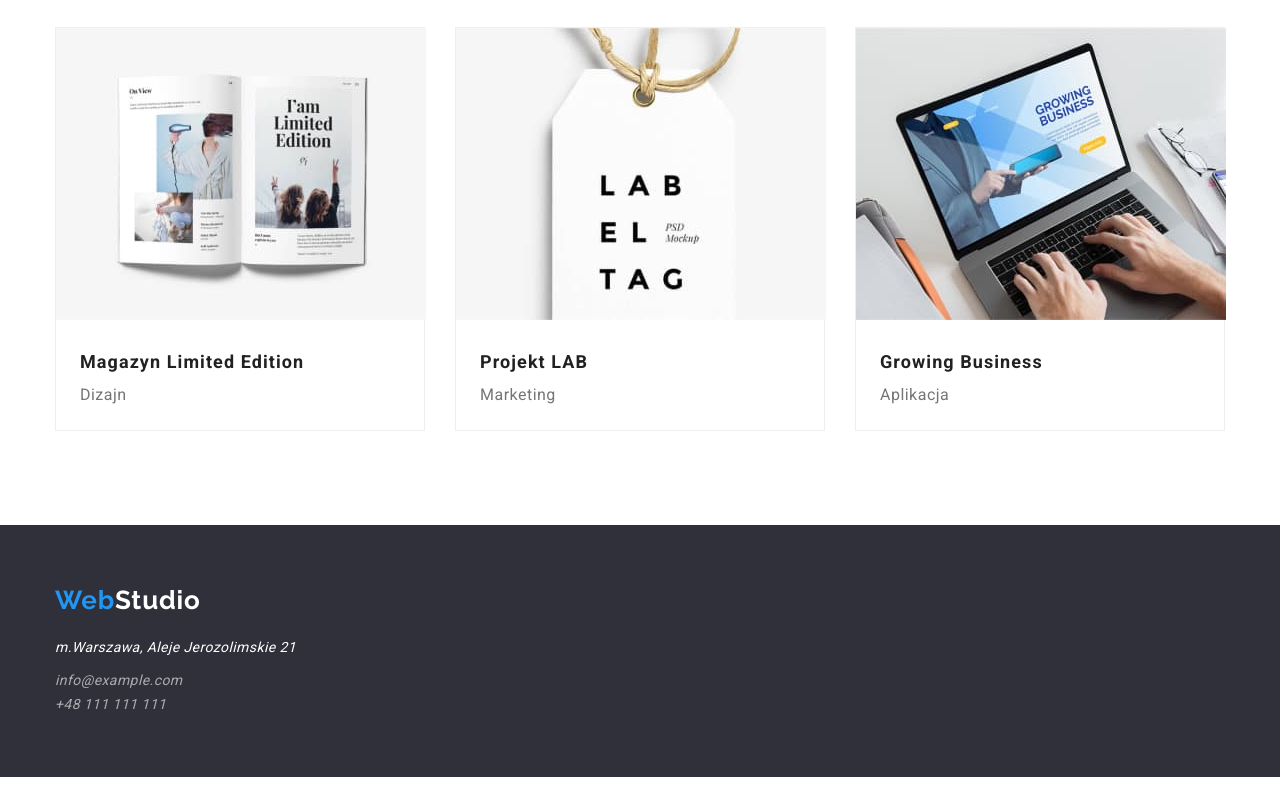
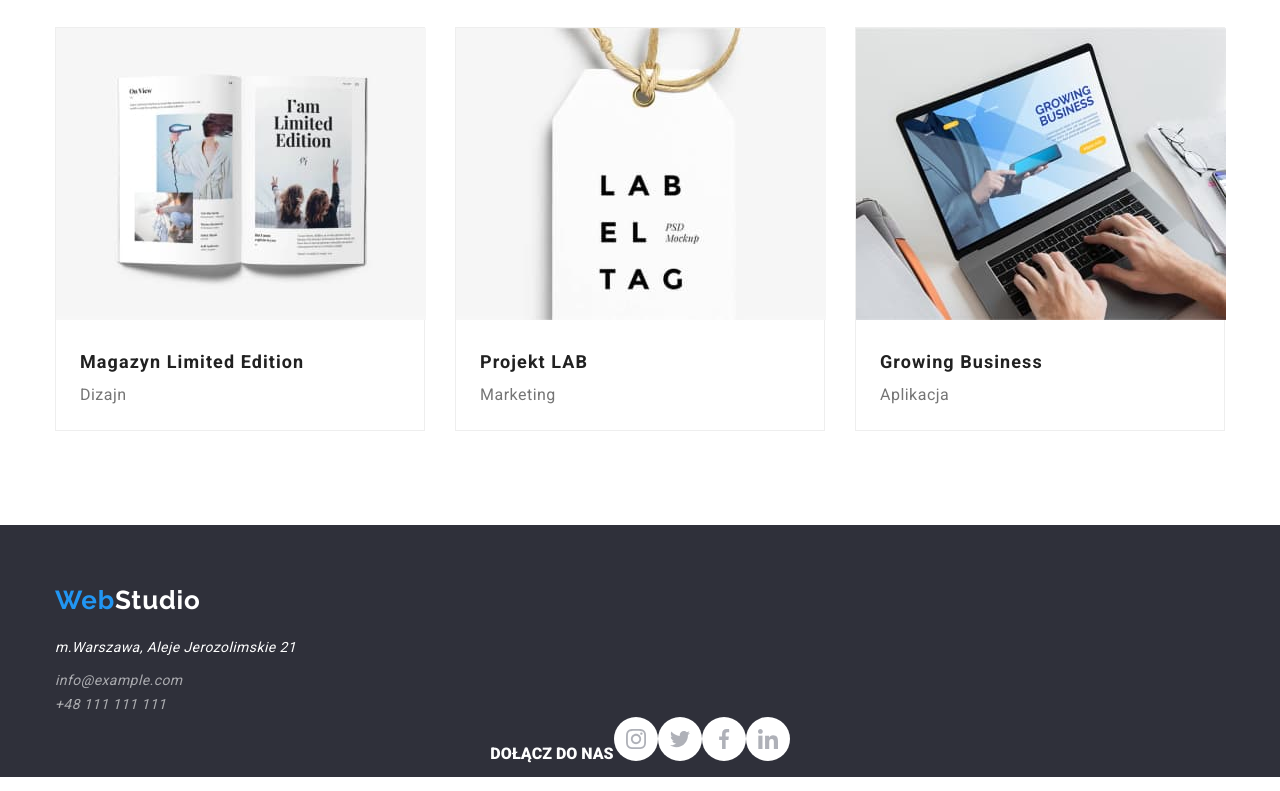
Before and after one commit to Joannasierpinska-miskinis/goit-markup-hw-04, a plain HTML site: page portfolio.html in a window 1280 px wide. Shown: the part 1107-1898 px from the top of the page. Drawn offline with nearby package versions, Linux system fonts and the light colour scheme.

Commit message:
added changes to portfolio footer

```diff
--- a/portfolio.html
+++ b/portfolio.html
@@ -125,21 +125,57 @@
 <footer class="footer">
 
     <div class="container">
+
         <a class="footer-logo" href="index.html"><span class="accent">Web</span>Studio</a>
-            <address class="address">
+
+        <address class="address">
             <ul class="address-list">
                 <li class="address-list-item">
                     <p class="adress-paragraf">m.Warszawa, Aleje Jerozolimskie 21</p>
                 </li>
+
                 <li class="address-list-item">
                     <a class="address-mail" href="mailto:info@example.com">info@example.com</a>
                 </li>
+
                 <li class="address-list-item">
                     <a class="address-phone" href="tel:+48111111111">+48 111 111 111</a>
                 </li>
             </ul>
         </address>
-
+        <div class="join-us">
+            <h4 class="footer-headline"><b>DOŁĄCZ DO NAS</b></h4>
+            <ul class="social-list">
+                <li class="social-links-item link">
+                    <a class="social-links-link" href="#">
+                        <svg class="social-icon">
+                            <use href="/images/symbol-defs.svg#icon-instagram"></use>
+                        </svg>
+                    </a>
+                </li>
+                <li class="social-links-item link">
+                    <a class="social-links-link" href="#">
+                        <svg class="social-icon">
+                            <use href="/images/symbol-defs.svg#icon-twitter"></use>
+                        </svg>
+                    </a>
+                </li>
+                <li class="social-links-item link">
+                    <a class="social-links-link" href="#">
+                        <svg class="social-icon">
+                            <use href="/images/symbol-defs.svg#icon-facebook"></use>
+                        </svg>
+                    </a>
+                </li>
+                <li class="social-links-item link">
+                    <a class="social-links-link" href="#">
+                        <svg class="social-icon">
+                            <use href="/images/symbol-defs.svg#icon-linkedin"></use>
+                        </svg>
+                    </a>
+                </li>
+            </ul>
+        </div>
     </div>
 
 </footer>
```
